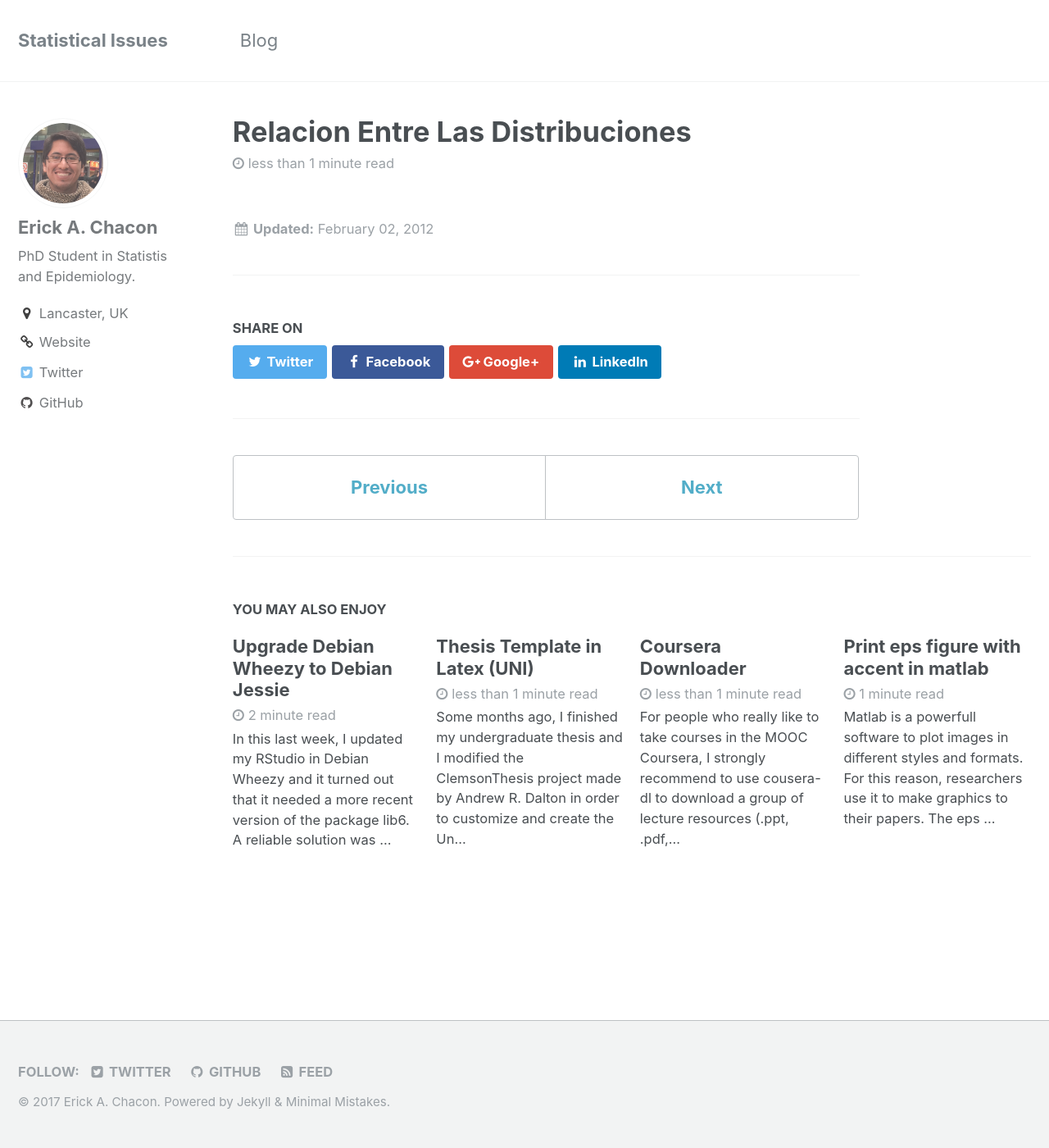
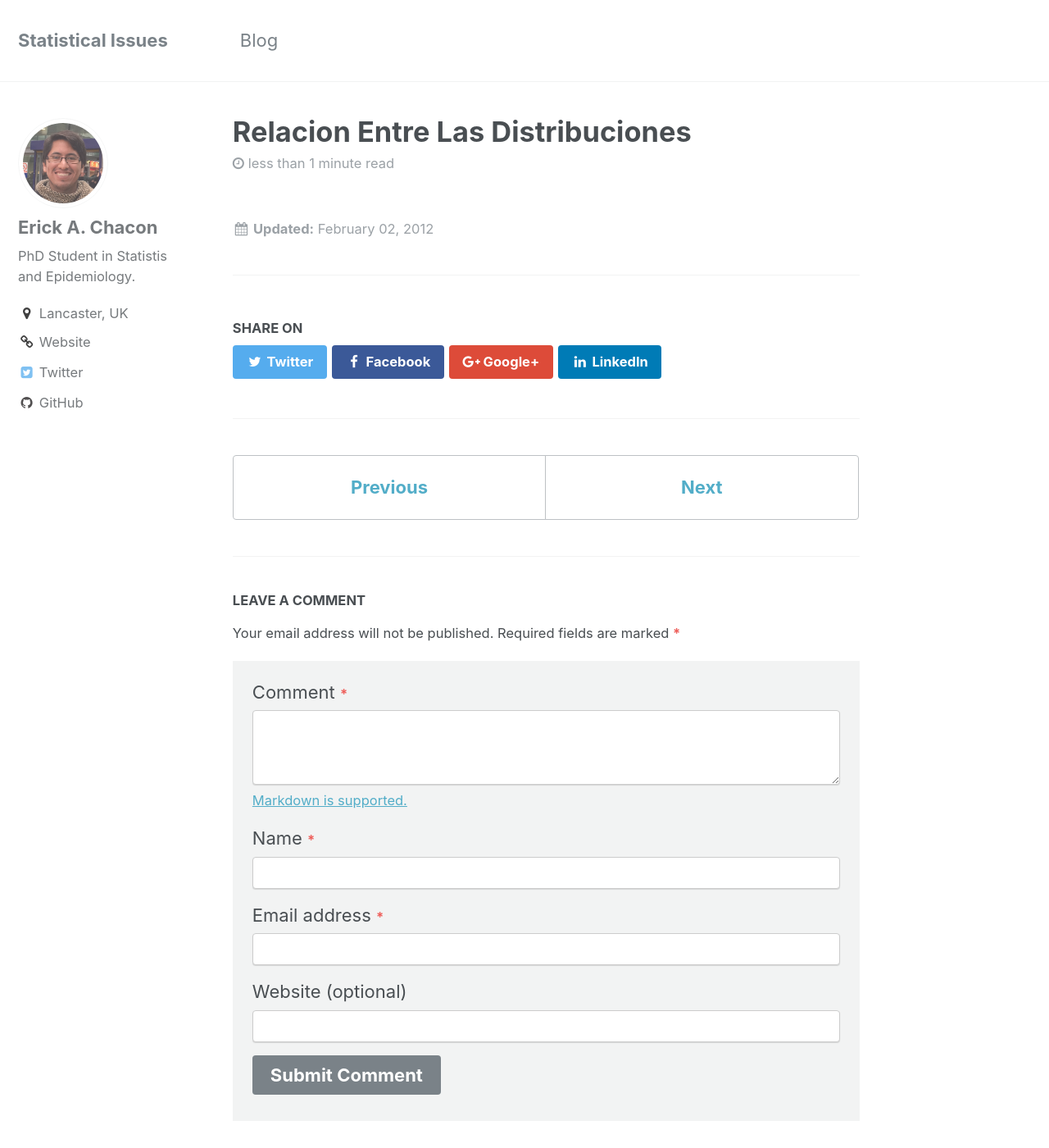
Before and after one commit to ErickChacon/ErickChacon.github.io, a Jekyll site: the page _posts/2012-02-02-relacion-entre-las-distribuciones.html, which Jekyll copies as it is, in a window 1280 px wide and 1400 px high. Shown: the whole window at 82% size. Built offline with Jekyll 4.4.1, drawn with Linux system fonts in a browser that asks for light colours; some of the changed lines change nothing that is shown.

Commit message:
staticman config

```diff
--- a/_config.yml
+++ b/_config.yml
@@ -13,7 +13,7 @@ name                     : &name "Erick A. Chacon"
 description              : &description "A simple web about statistics."
 url                      :  # the base hostname & protocol for your site e.g. "https://mmistakes.github.io"
 baseurl                  : "" # the subpath of your site, e.g. "/blog"
-repository               : # "mmistakes/minimal-mistakes"
+repository               : "ErickChacon/erickchacon.github.io" # required for staticman
 teaser                   : # path of fallback teaser image, e.g. "/assets/images/500x300.png"
 # breadcrumbs            : false # true, false (default)
 words_per_minute         : 200
```
